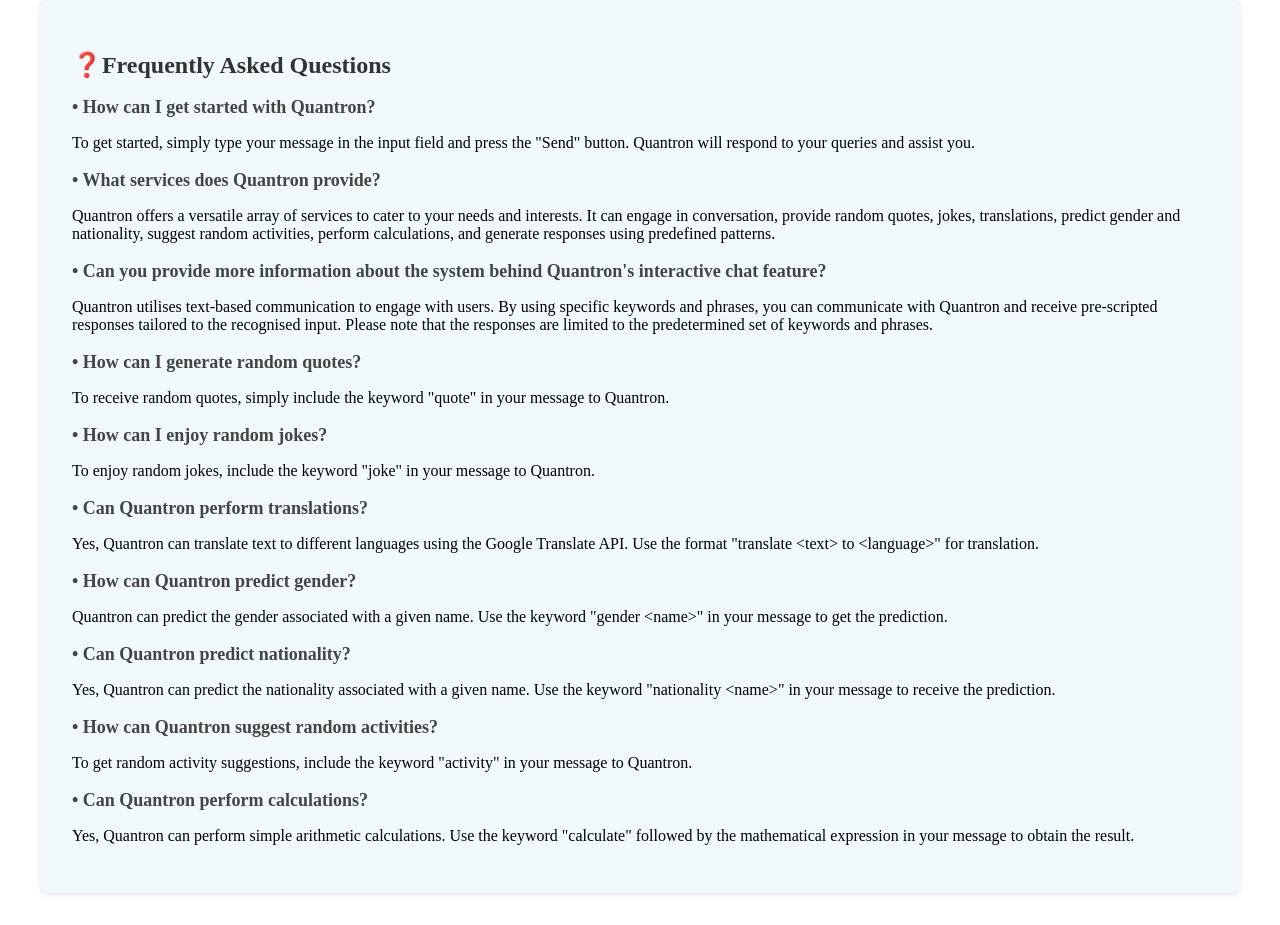
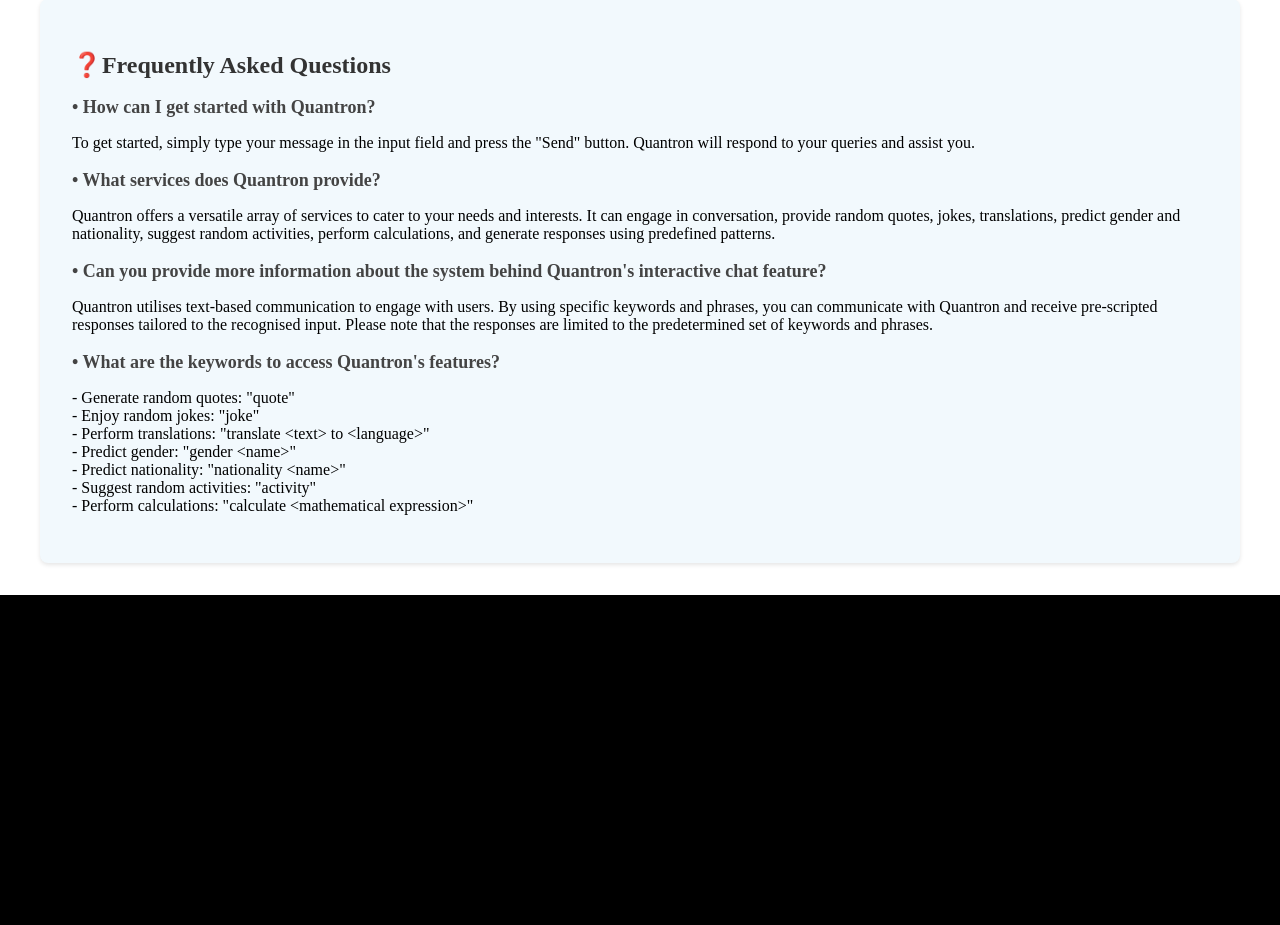
Before and after one commit to Sheng254/quantron, a Flask app: page / in a window 1280 px wide. Shown: the part 1053-1978 px from the top of the page. After the commit the page ends 1648 px from the top, so only its background shows below. Run offline with Flask 3, Linux system fonts and the light colour scheme.

Commit message:
Update index.html

```diff
--- a/templates/index.html
+++ b/templates/index.html
@@ -22,6 +22,7 @@
             </div>
             <div class="chatlog-container">
                 <div id="chatlog"></div>
+                <div id="promptsContainer" class="chat-message"></div>
             </div>
             <div class="user-input-container">
                 <button id="clearButton" class="clearButton">Reset</button>
@@ -54,32 +55,14 @@
                 <p>Quantron utilises text-based communication to engage with users. By using specific keywords and phrases, you can communicate with Quantron and receive pre-scripted responses tailored to the recognised input. Please note that the responses are limited to the predetermined set of keywords and phrases.</p>
             </li>
             <li>
-                <h3>• How can I generate random quotes?</h3>
-                <p>To receive random quotes, simply include the keyword "quote" in your message to Quantron.</p>
-            </li>
-            <li>
-                <h3>• How can I enjoy random jokes?</h3>
-                <p>To enjoy random jokes, include the keyword "joke" in your message to Quantron.</p>
-            </li>
-            <li>
-                <h3>• Can Quantron perform translations?</h3>
-                <p>Yes, Quantron can translate text to different languages using the Google Translate API. Use the format "translate &lt;text&gt; to &lt;language&gt;" for translation.</p>
-            </li>
-            <li>
-                <h3>• How can Quantron predict gender?</h3>
-                <p>Quantron can predict the gender associated with a given name. Use the keyword "gender &lt;name&gt;" in your message to get the prediction.</p>
-            </li>
-            <li>
-                <h3>• Can Quantron predict nationality?</h3>
-                <p>Yes, Quantron can predict the nationality associated with a given name. Use the keyword "nationality &lt;name&gt;" in your message to receive the prediction.</p>
-            </li>
-            <li>
-                <h3>• How can Quantron suggest random activities?</h3>
-                <p>To get random activity suggestions, include the keyword "activity" in your message to Quantron.</p>
-            </li>
-            <li>
-                <h3>• Can Quantron perform calculations?</h3>
-                <p>Yes, Quantron can perform simple arithmetic calculations. Use the keyword "calculate" followed by the mathematical expression in your message to obtain the result.</p>
+                <h3>• What are the keywords to access Quantron's features?</h3>
+				<p>- Generate random quotes: "quote" <br>
+				- Enjoy random jokes: "joke" <br>
+				- Perform translations: "translate &lt;text&gt; to &lt;language&gt;" <br>
+				- Predict gender: "gender &lt;name&gt;" <br>
+				- Predict nationality: "nationality &lt;name&gt;" <br>
+				- Suggest random activities: "activity" <br>
+				- Perform calculations: "calculate &lt;mathematical expression&gt;"</p>
             </li>
         </ul>
     </section>
```
